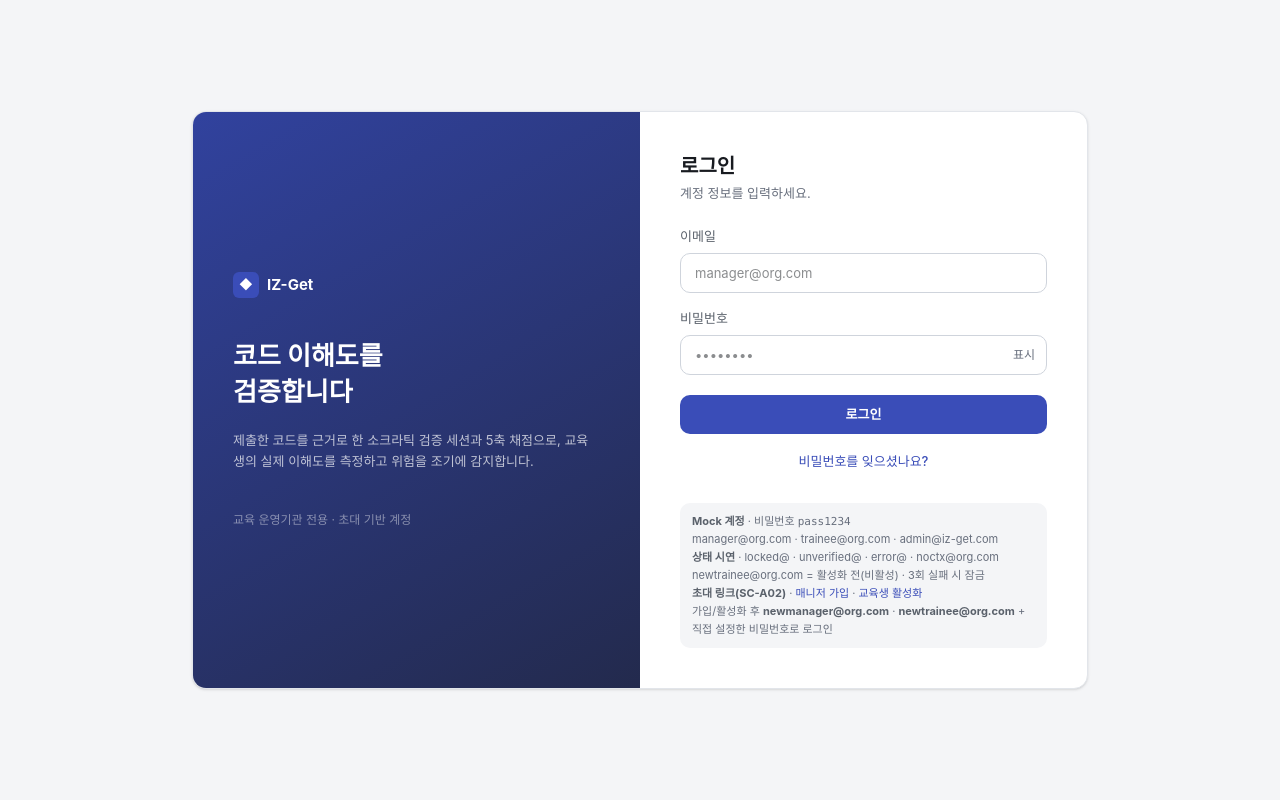
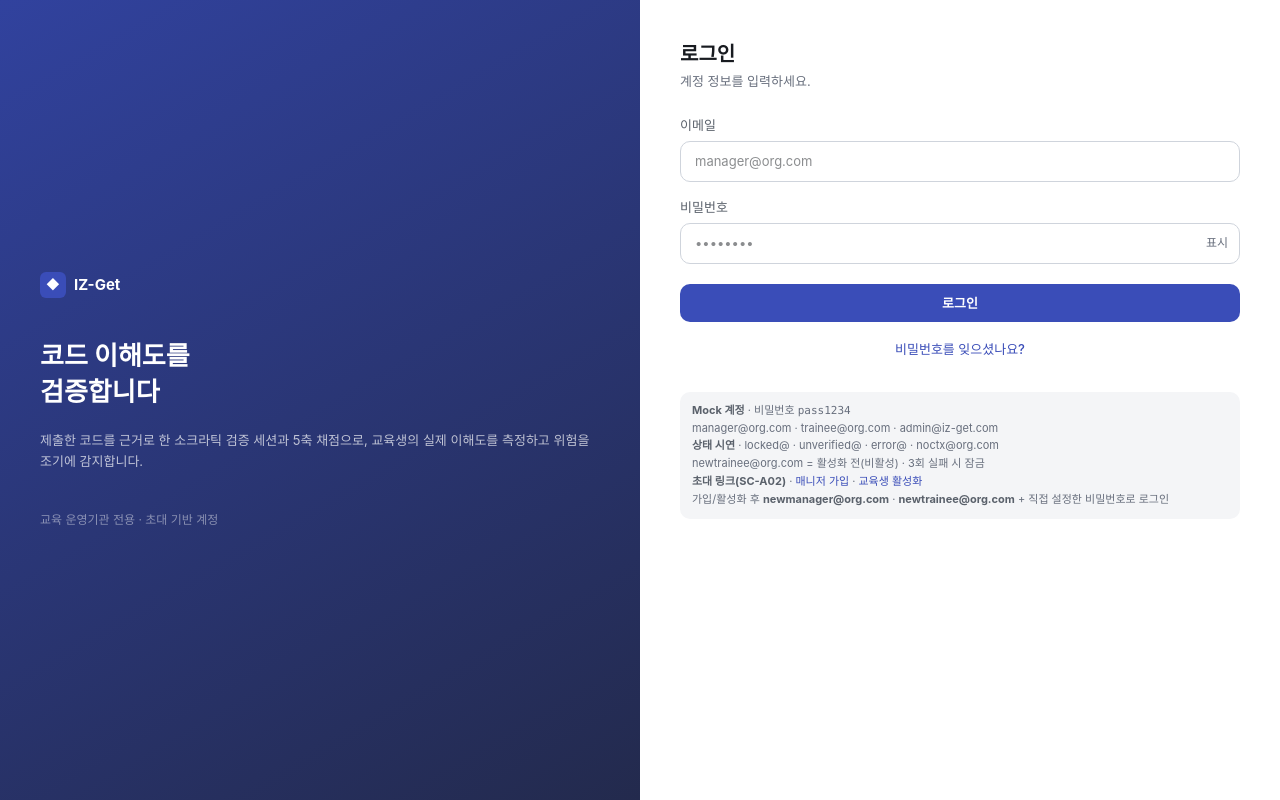
Before and after one commit to Team-IZ/Frontend, a React (Vite) app: page /shared/login in a window 1280 px wide. Built offline with nearby package versions, Linux system fonts and the light colour scheme.

Commit message:
fix: make auth screens fill the viewport
로그인·가입 화면이 가운데 카드로 떠서 넓은 화면에서 여백이 과도했음.
InviteSignup·Login 모두 카드 래퍼를 제거하고 브랜드 패널+폼이
화면 전체를 채우도록 통일함. 폼 로직은 변경 없음.

```diff
--- a/src/features/auth/InviteSignupScreen.tsx
+++ b/src/features/auth/InviteSignupScreen.tsx
@@ -128,8 +128,8 @@ export default function InviteSignup() {
   const copy = invite ? COPY[invite.inviteType] : COPY.MANAGER
 
   return (
-    <div className="flex min-h-screen items-center justify-center bg-canvas p-4">
-      <div className="flex w-full max-w-4xl overflow-hidden rounded-lg border border-border bg-white shadow-sm">
+    <div className="flex min-h-screen w-full bg-canvas">
+      <div className="flex w-full bg-surface">
         <BrandPanel title={copy.brandTitle} description={copy.brandDesc} />
 
         <AuthForm title={copy.title} subtitle={copy.subtitle}>
--- a/src/features/auth/LoginScreen.tsx
+++ b/src/features/auth/LoginScreen.tsx
@@ -74,8 +74,8 @@ export default function Login() {
   }
 
   return (
-    <div className="flex min-h-screen items-center justify-center bg-canvas p-4">
-      <div className="flex w-full max-w-4xl overflow-hidden rounded-lg border border-border bg-white shadow-sm">
+    <div className="flex min-h-screen w-full bg-canvas">
+      <div className="flex w-full bg-surface">
         <BrandPanel />
 
         <AuthForm title="로그인" subtitle="계정 정보를 입력하세요.">
```
